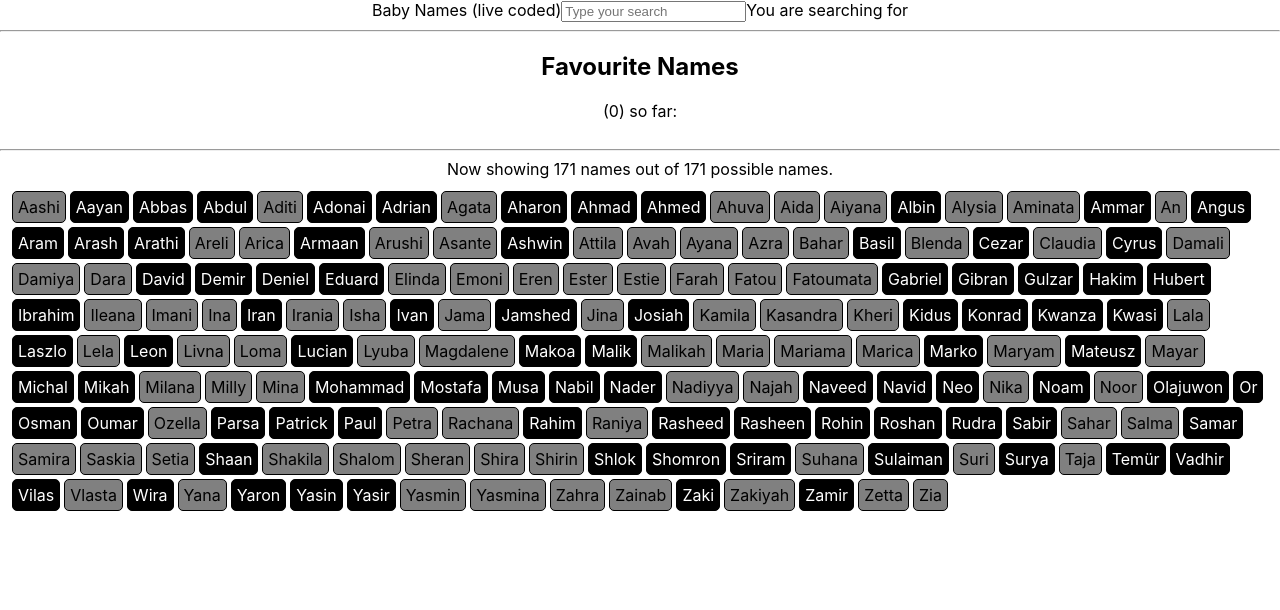
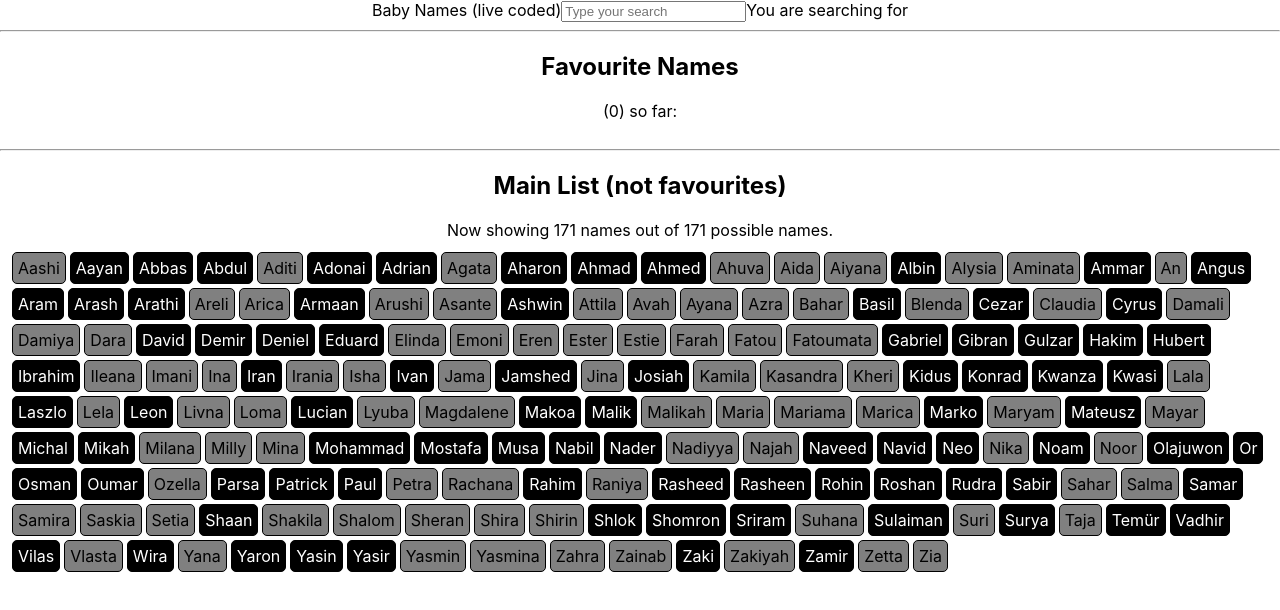
Before and after one commit to nbogie/live-coding-20220316-baby-names, a React (Create React App) app: page / in a window 1280 px wide. Shown: the top 610 px of the page. Built offline with nearby package versions, Linux system fonts and the light colour scheme.

Commit message:
don't show favourites in the main list any more

```diff
--- a/src/App.tsx
+++ b/src/App.tsx
@@ -11,7 +11,9 @@ function App() {
 
   const [favouriteNames, setFavouriteNames] = useState<BabyNameInfo[]>([]);
   console.log("App() is running again.", { favouriteNames })
-  const namesToShow: BabyNameInfo[] = sortedBabyNames.filter(doesSearchTermOccurInName);
+  const mainListOfNamesToShow: BabyNameInfo[] = sortedBabyNames
+    .filter(doesSearchTermOccurInName)
+    .filter(doesNotExistInFavourites);
 
   function handleSearchTermChanged(event: any) {
     setSearchTerm(event.target.value);
@@ -19,6 +21,12 @@ function App() {
 
   function doesSearchTermOccurInName(nameInfo: BabyNameInfo): boolean {
     return nameInfo.name.toLowerCase().includes(searchTerm.toLowerCase());
+  }
+  function doesNotExistInFavourites(soughtNameInfo: BabyNameInfo) {
+    //return truth of soughtNameInfo does not exist in favouriteNames
+    const found = favouriteNames.find(element => element.id === soughtNameInfo.id);
+    return found === undefined;
+
   }
 
   function isInFavouriteNamesList(target: BabyNameInfo) {
@@ -66,10 +74,12 @@ function App() {
         ))}
       </div>
       <hr />
-      Now showing {namesToShow.length} names out of {sortedBabyNames.length} possible names.
+      <h2>Main List (not favourites)</h2>
+
+      Now showing {mainListOfNamesToShow.length} names out of {sortedBabyNames.length} possible names.
 
       <div className="babyNamesList">
-        {namesToShow.map(nameInfo => (
+        {mainListOfNamesToShow.map(nameInfo => (
           <div
             className={"babyName " + nameInfo.sex}
             key={nameInfo.id}
```
